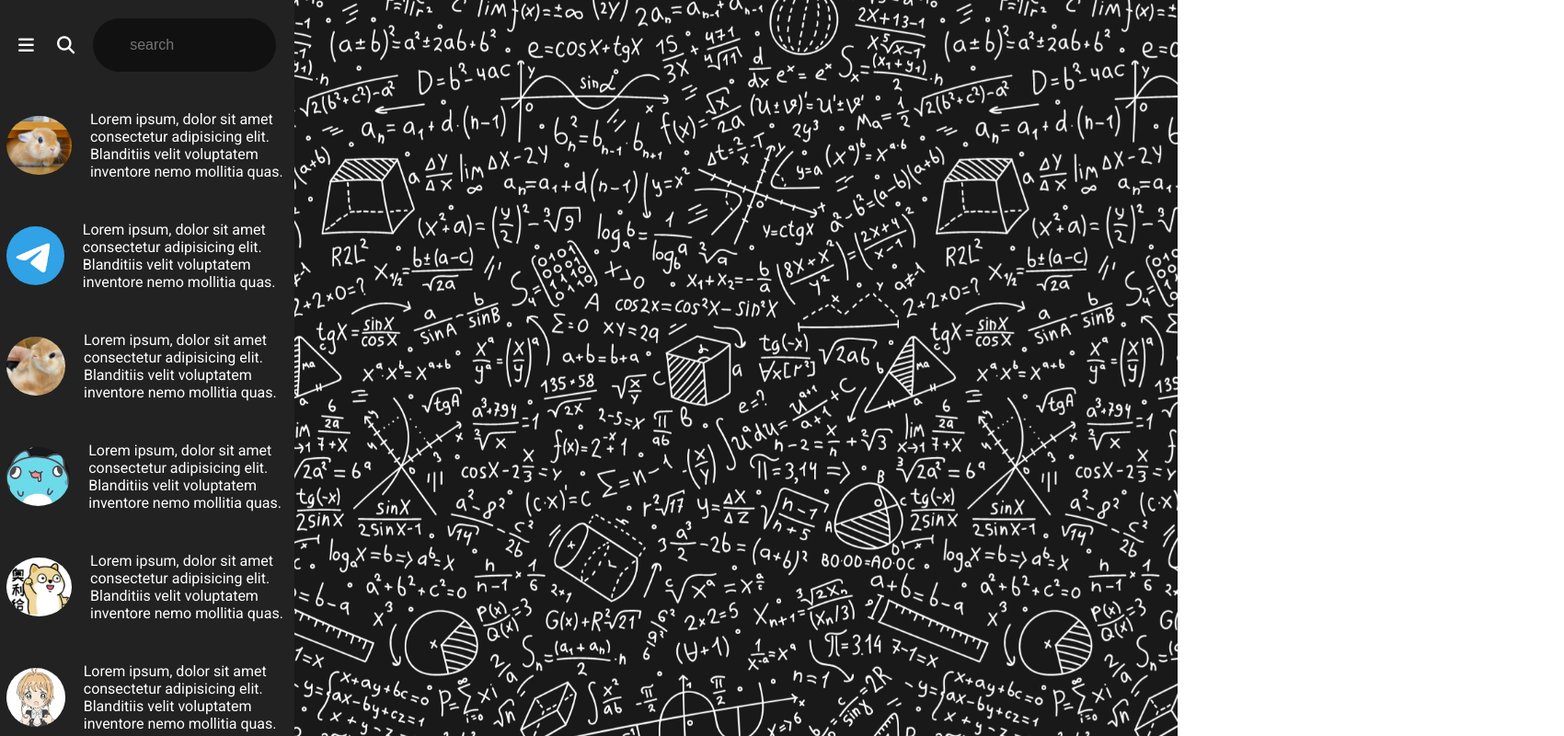
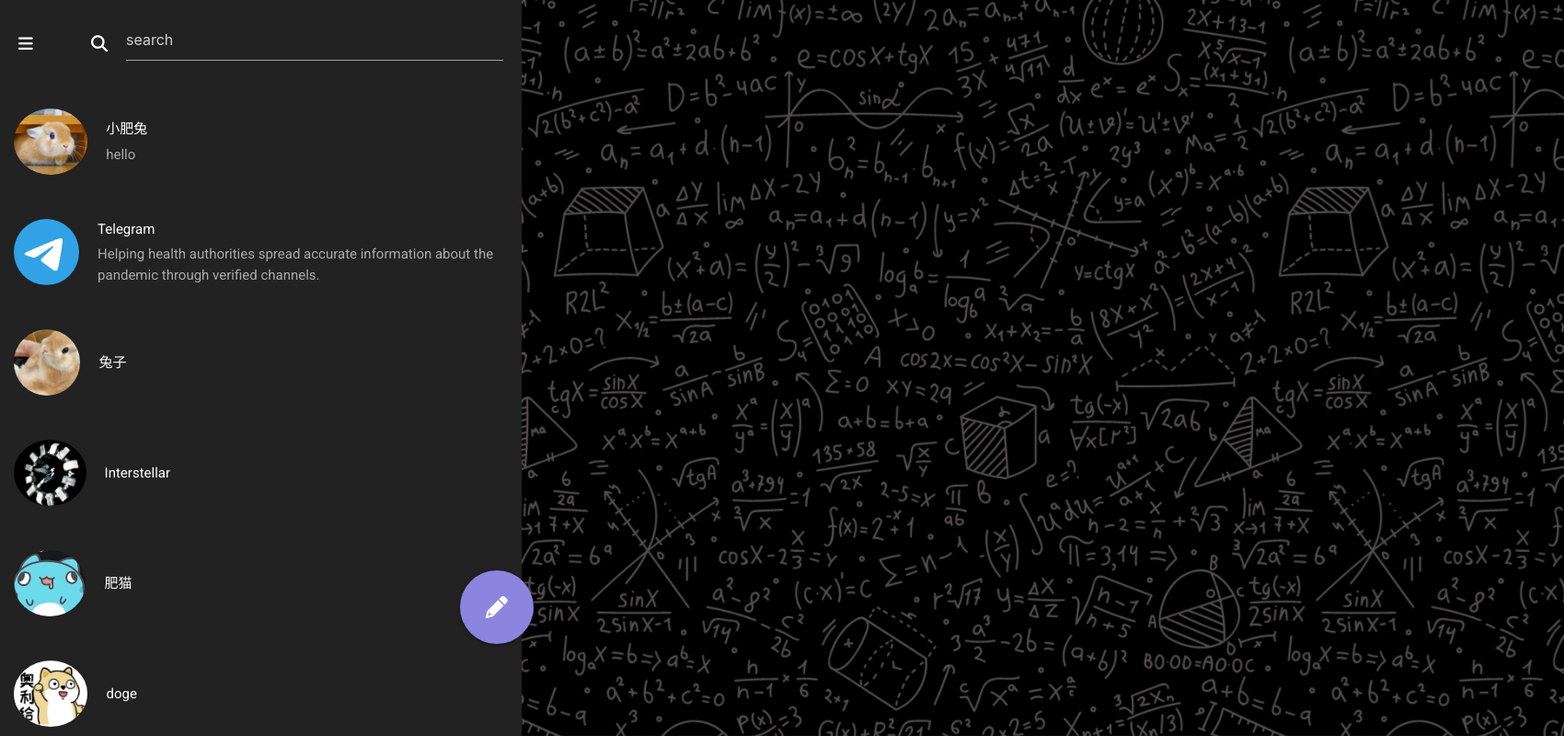
Before and after one commit to roast-rabbit/telegram-layout, a plain HTML site: page index.html in a window 1280 px wide. Shown: the whole page at 92% size, 1700 px wide, since content can reach past the window. Drawn offline with nearby package versions, Linux system fonts and the light colour scheme.

Commit message:
add container

```diff
--- a/index.html
+++ b/index.html
@@ -4,16 +4,29 @@
     <meta charset="UTF-8" />
     <meta http-equiv="X-UA-Compatible" content="IE=edge" />
     <meta name="viewport" content="width=device-width, initial-scale=1.0" />
+    <!-- Compiled and minified CSS -->
+    <link
+      href="https://fonts.googleapis.com/icon?family=Material+Icons"
+      rel="stylesheet"
+    />
+    <link
+      rel="stylesheet"
+      href="https://cdnjs.cloudflare.com/ajax/libs/materialize/1.0.0/css/materialize.min.css"
+    />
     <link
       rel="stylesheet"
       href="https://cdnjs.cloudflare.com/ajax/libs/font-awesome/6.1.1/css/all.min.css"
     />
+
     <link rel="stylesheet" href="styles.css" />
     <title>Telegram layout test</title>
   </head>
   <body>
-    <div class="container">
+    <div class="my-container">
       <div class="side">
+        <a class="btn-floating btn-large waves-effect waves-light"
+          ><i class="fa-solid fa-pencil"></i
+        ></a>
         <div class="header">
           <i class="fa-solid fa-bars"></i>
           <div class="search-box">
@@ -23,28 +36,36 @@
         </div>
         <div class="user-box">
           <img src="assets/images/avatar-1.png" alt="avatar-1" />
-          Lorem ipsum, dolor sit amet consectetur adipisicing elit. Blanditiis
-          velit voluptatem inventore nemo mollitia quas.
+          <div class="user-description">
+            <div class="user-name">小肥兔</div>
+            <div class="chat-snnipet">hello</div>
+          </div>
         </div>
         <div class="user-box">
           <img src="assets/images/telegram-avatar.png" alt="telegram-avatar" />
-          Lorem ipsum, dolor sit amet consectetur adipisicing elit. Blanditiis
-          velit voluptatem inventore nemo mollitia quas.
+          <div class="user-description">
+            <div class="user-name">Telegram</div>
+            <div class="chat-snnipet">
+              Helping health authorities spread accurate information about the
+              pandemic through verified channels.
+            </div>
+          </div>
         </div>
         <div class="user-box">
           <img src="assets/images/avatar-2.png" alt="avatar-2" />
-          Lorem ipsum, dolor sit amet consectetur adipisicing elit. Blanditiis
-          velit voluptatem inventore nemo mollitia quas.
+          兔子
+        </div>
+        <div class="user-box">
+          <img src="assets/images/avatar-9.png" alt="avatar-9" />
+          Interstellar
         </div>
         <div class="user-box">
           <img src="assets/images/avatar-3.png" alt="avatar-3" />
-          Lorem ipsum, dolor sit amet consectetur adipisicing elit. Blanditiis
-          velit voluptatem inventore nemo mollitia quas.
+          肥猫
         </div>
         <div class="user-box">
           <img src="assets/images/avatar-4.png" alt="avatar-4" />
-          Lorem ipsum, dolor sit amet consectetur adipisicing elit. Blanditiis
-          velit voluptatem inventore nemo mollitia quas.
+          doge
         </div>
         <div class="user-box">
           <img src="assets/images/avatar-5.png" alt="avatar-5" />
@@ -69,5 +90,6 @@
       </div>
       <div class="chat-area"></div>
     </div>
+    <script src="https://cdnjs.cloudflare.com/ajax/libs/materialize/1.0.0/js/materialize.min.js"></script>
   </body>
 </html>
--- a/styles.css
+++ b/styles.css
@@ -1,16 +1,33 @@
 @import url("https://fonts.googleapis.com/css2?family=Roboto:wght@400;500;700&display=swap");
 body {
+  position: relative;
   font-family: "Roboto", sans-serif;
 }
+
 * {
   box-sizing: border-box;
   margin: 0;
   padding: 0;
 }
+body {
+  background-color: rgb(84, 78, 78);
+}
 /* Utilities */
-.container {
+body .my-container {
   display: grid;
-  grid-template-columns: 1fr 3fr;
+  grid-template-columns: 1fr 2fr;
+  width: 1700px;
+  margin: 0 auto;
+}
+.my-container .btn-floating {
+  background-color: rgb(139, 133, 223);
+  display: flex;
+  justify-content: center;
+  align-items: center;
+  padding: 40px;
+  position: absolute;
+  bottom: 100px;
+  left: 500px;
 }
 
 input {
@@ -34,7 +51,7 @@ input {
   align-items: center;
   /* justify-content: space-around; */
   gap: 20px;
-  padding: 7px;
+  padding: 15px;
   border-radius: 20px;
 }
 .header {
@@ -67,7 +84,7 @@ input {
   transition: 0.2s;
 }
 .user-box img {
-  height: 60%;
+  height: 80%;
   border-radius: 50%;
 }
 .chat-area {
@@ -76,5 +93,12 @@ input {
   background-size: cover;
   width: 100%;
   height: 100%;
-  opacity: 0.9;
+  opacity: 1;
 }
+
+.user-description .user-name {
+  margin-bottom: 5px;
+}
+.user-description .chat-snnipet {
+  color: #aaa;
+}
```
Also changed, not shown: assets/images/avatar-9.png (added).
